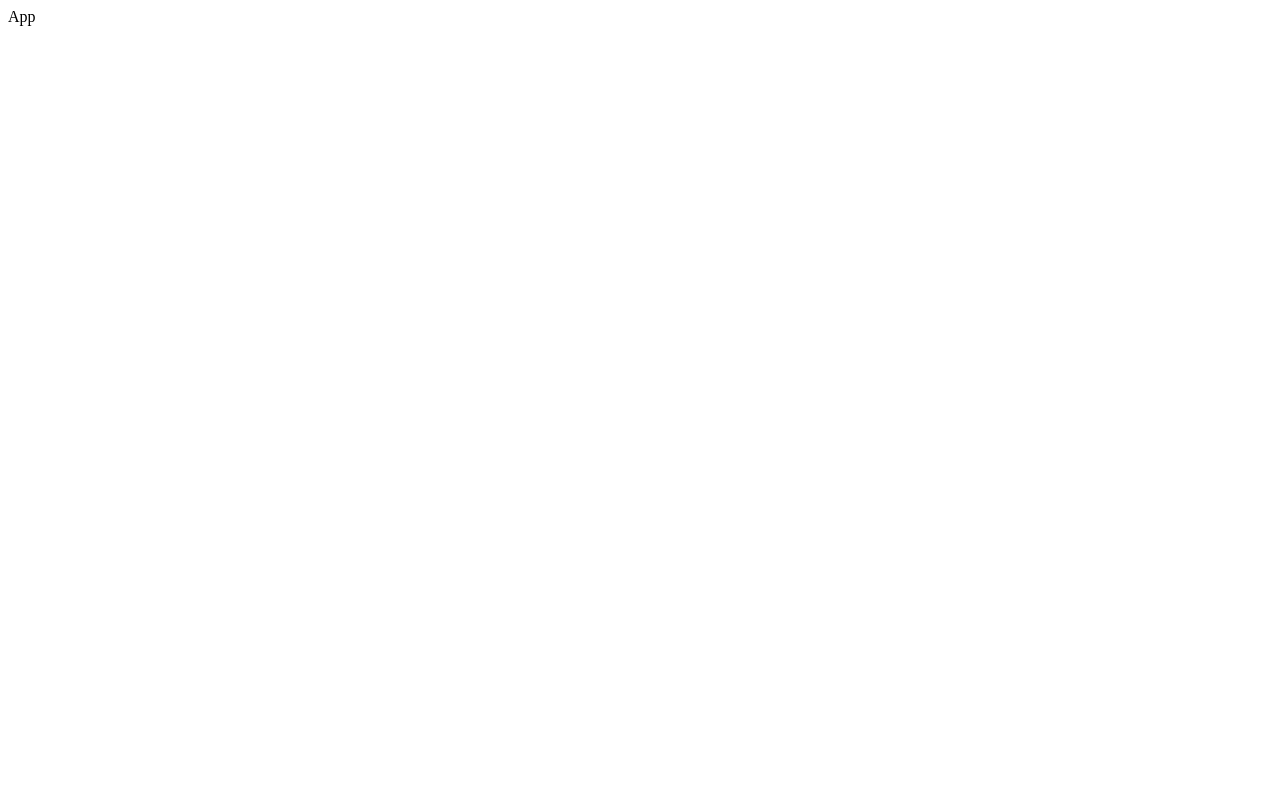
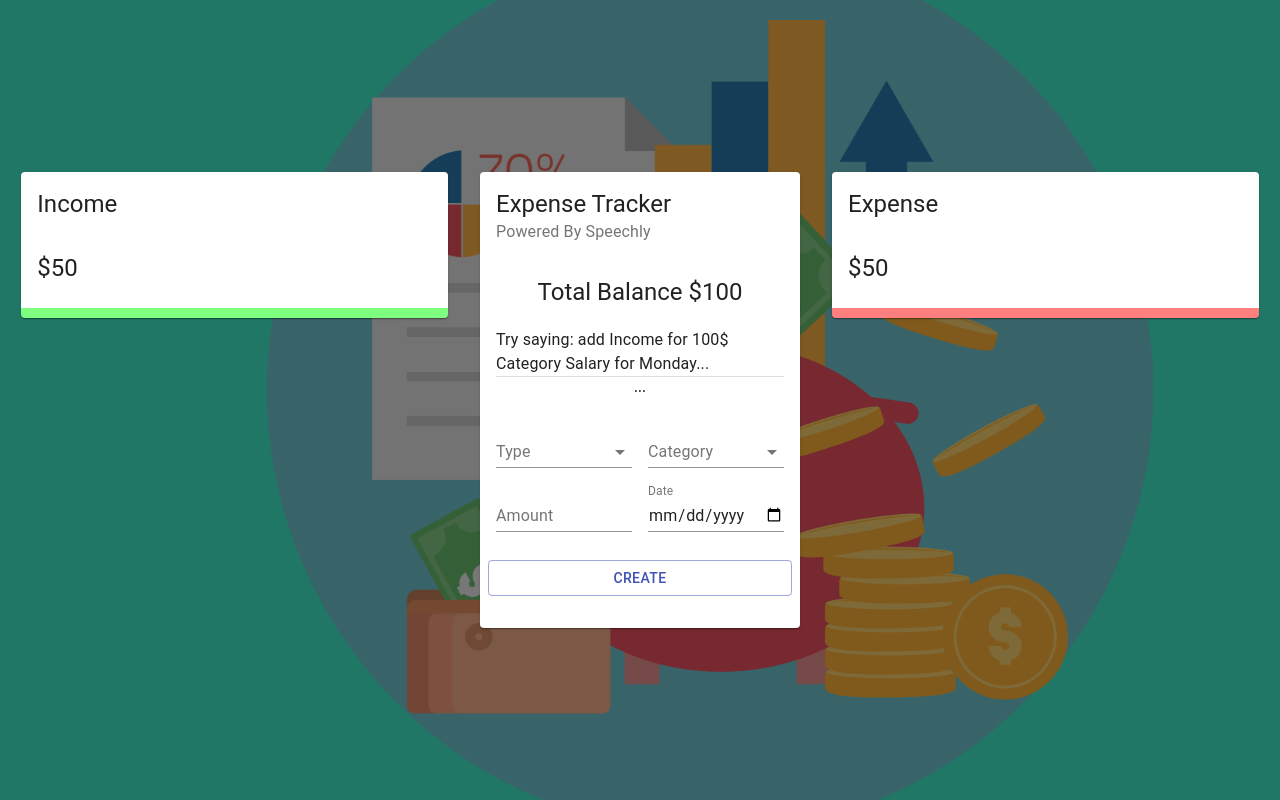
Before and after one commit to Rahat47/react-expense-tracker, a React (Create React App) app: page / in a window 1280 px wide. Built offline with nearby package versions, Linux system fonts and the light colour scheme.

Commit message:
primary layout done

```diff
--- a/src/App.js
+++ b/src/App.js
@@ -1,7 +1,32 @@
+import { Grid } from "@material-ui/core"
+import Details from "./components/Details/Details"
+import Main from "./components/Main/Main"
+import useStyles from './styles'
 const App = () => {
+    const classes = useStyles()
+
+
     return (
         <div>
-            App
+            <Grid
+                className={classes.grid}
+                style={{ height: "100vh" }}
+                container spacing={0}
+                alignContent="center"
+                justify="center"
+            >
+                <Grid item xs={12} sm={4}>
+                    <Details title="Income" />
+                </Grid>
+
+                <Grid item xs={12} sm={3}>
+                    <Main />
+                </Grid>
+
+                <Grid item xs={12} sm={4}>
+                    <Details title="Expense" />
+                </Grid>
+            </Grid>
         </div>
     );
 };
--- /dev/null
+++ b/src/components/Details/Details.jsx
@@ -0,0 +1,18 @@
+import { Card, CardContent, CardHeader, Typography } from "@material-ui/core";
+import { Doughnut } from "react-chartjs-2";
+import useStyles from "./styles";
+
+const Details = ({ title }) => {
+    const classes = useStyles();
+    return (
+        <Card className={title === "Income" ? classes.income : classes.expense}>
+            <CardHeader title={title} />
+            <CardContent>
+                <Typography variant="h5">$50</Typography>
+                {/* <Doughnut data="data" /> */}
+            </CardContent>
+        </Card>
+    );
+};
+
+export default Details;
--- /dev/null
+++ b/src/components/Details/styles.js
@@ -0,0 +1,10 @@
+import { makeStyles } from '@material-ui/core'
+
+export default makeStyles(() => ({
+    income: {
+        borderBottom: "10px solid rgba(0, 255, 0, .5)"
+    },
+    expense: {
+        borderBottom: "10px solid rgba(255, 0, 0, .5)"
+    }
+}))
--- /dev/null
+++ b/src/components/Main/Form/Form.jsx
@@ -0,0 +1,66 @@
+import {
+    Button,
+    FormControl,
+    Grid,
+    InputLabel,
+    MenuItem,
+    Select,
+    TextField,
+    Typography,
+} from "@material-ui/core";
+import useStyles from "./styles";
+
+const Form = () => {
+    const classes = useStyles();
+
+    return (
+        <Grid container spacing={2}>
+            <Grid item xs={12}>
+                <Typography align="center" variant="subtitle2" gutterBottom>
+                    ...
+                </Typography>
+            </Grid>
+            <Grid item xs={6}>
+                <FormControl fullWidth>
+                    <InputLabel>Type</InputLabel>
+                    <Select>
+                        <MenuItem value="Income">Income</MenuItem>
+                        <MenuItem value="Expense">Expense</MenuItem>
+                    </Select>
+                </FormControl>
+            </Grid>
+            <Grid item xs={6}>
+                <FormControl fullWidth>
+                    <InputLabel>Category</InputLabel>
+                    <Select>
+                        <MenuItem value="business">Business</MenuItem>
+                        <MenuItem value="salary">Salary</MenuItem>
+                    </Select>
+                </FormControl>
+            </Grid>
+            <Grid item xs={6}>
+                <TextField type="number" label="Amount" fullWidth />
+            </Grid>
+            <Grid item xs={6}>
+                <TextField
+                    type="date"
+                    InputLabelProps={{
+                        shrink: true,
+                    }}
+                    label="Date"
+                    fullWidth
+                />
+            </Grid>
+            <Button
+                className={classes.button}
+                variant="outlined"
+                color="primary"
+                fullWidth
+            >
+                Create
+            </Button>
+        </Grid>
+    );
+};
+
+export default Form;
--- /dev/null
+++ b/src/components/Main/Form/styles.js
@@ -0,0 +1,12 @@
+import { makeStyles } from '@material-ui/core/styles';
+
+export default makeStyles(() => ({
+    radioGroup: {
+        display: 'flex',
+        justifyContent: 'center',
+        marginBottom: '-10px',
+    },
+    button: {
+        marginTop: '20px',
+    },
+}));
--- /dev/null
+++ b/src/components/Main/Main.jsx
@@ -0,0 +1,52 @@
+import {
+    Card,
+    CardContent,
+    CardHeader,
+    Divider,
+    Grid,
+    Typography,
+} from "@material-ui/core";
+import Form from "./Form/Form";
+import useStyles from "./styles";
+
+const Main = () => {
+    const classes = useStyles();
+
+    return (
+        <Card className={classes.root}>
+            <CardHeader
+                title="Expense Tracker"
+                subheader="Powered By Speechly"
+            />
+
+            <CardContent>
+                <Typography align="center" variant="h5">
+                    Total Balance $100
+                </Typography>
+
+                <Typography
+                    style={{
+                        lineHeight: "1.5em",
+                        marginTop: "20px",
+                    }}
+                    variant="subtitle1"
+                >
+                    Try saying: add Income for 100$ Category Salary for
+                    Monday...
+                </Typography>
+                <Divider />
+                <Form />
+            </CardContent>
+
+            <CardContent className={classes.cardContent}>
+                <Grid container spacing={2}>
+                    <Grid item xs={12}>
+                        {/* <List /> */}
+                    </Grid>
+                </Grid>
+            </CardContent>
+        </Card>
+    );
+};
+
+export default Main;
--- /dev/null
+++ b/src/components/Main/styles.js
@@ -0,0 +1,24 @@
+import { makeStyles } from '@material-ui/core/styles';
+
+export default makeStyles((theme) => ({
+    media: {
+        height: 0,
+        paddingTop: '56.25%', // 16:9
+    },
+    expand: {
+        transform: 'rotate(0deg)',
+        marginLeft: 'auto',
+        transition: theme.transitions.create('transform', {
+            duration: theme.transitions.duration.shortest,
+        }),
+    },
+    expandOpen: {
+        transform: 'rotate(180deg)',
+    },
+    cardContent: {
+        paddingTop: 0,
+    },
+    divider: {
+        margin: '20px 0',
+    },
+}));
--- /dev/null
+++ b/src/index.css
@@ -0,0 +1,12 @@
+#root,
+body,
+html {
+    height: 100%;
+    margin: 0;
+}
+
+body {
+    background: linear-gradient(rgba(0, 0, 0, 0.5), rgba(0, 0, 0, 0.5)),
+        url(./assets/images/money.png);
+    background-size: cover;
+}
--- a/src/index.js
+++ b/src/index.js
@@ -1,6 +1,6 @@
 import React from 'react';
 import ReactDOM from 'react-dom'
-
+import './index.css'
 import App from './App'
 
 ReactDOM.render(<App />, document.getElementById("root"))
--- /dev/null
+++ b/src/styles.js
@@ -0,0 +1,30 @@
+import { makeStyles } from '@material-ui/core/styles';
+
+export default makeStyles((theme) => ({
+    desktop: {
+        [theme.breakpoints.up('sm')]: {
+            display: 'none',
+        },
+    },
+    mobile: {
+        [theme.breakpoints.down('sm')]: {
+            display: 'none',
+        },
+    },
+    main: {
+        [theme.breakpoints.up('sm')]: {
+            paddingBottom: '5%',
+        },
+    },
+    last: {
+        [theme.breakpoints.down('sm')]: {
+            marginBottom: theme.spacing(3),
+            paddingBottom: '200px',
+        },
+    },
+    grid: {
+        '& > *': {
+            margin: theme.spacing(2),
+        },
+    },
+}));
```
Also changed, not shown: src/assets/images/money.png (added).
